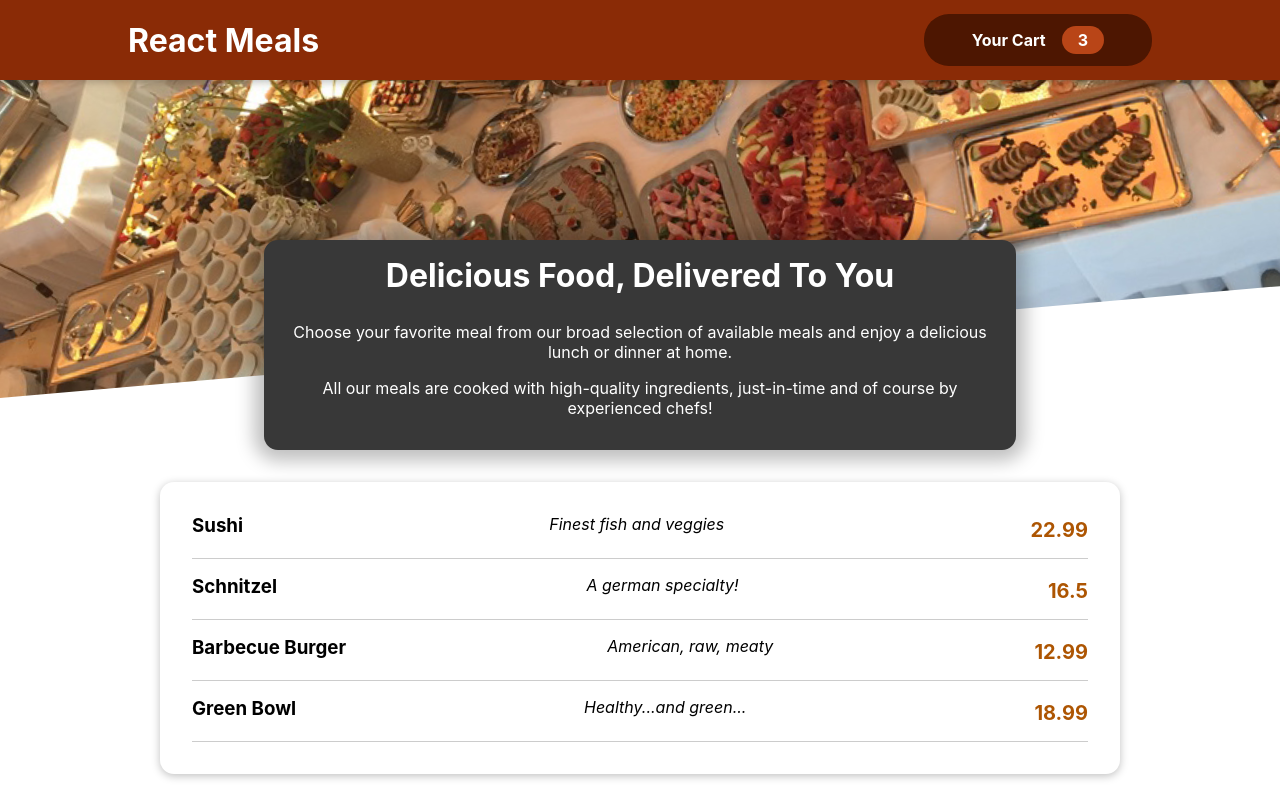
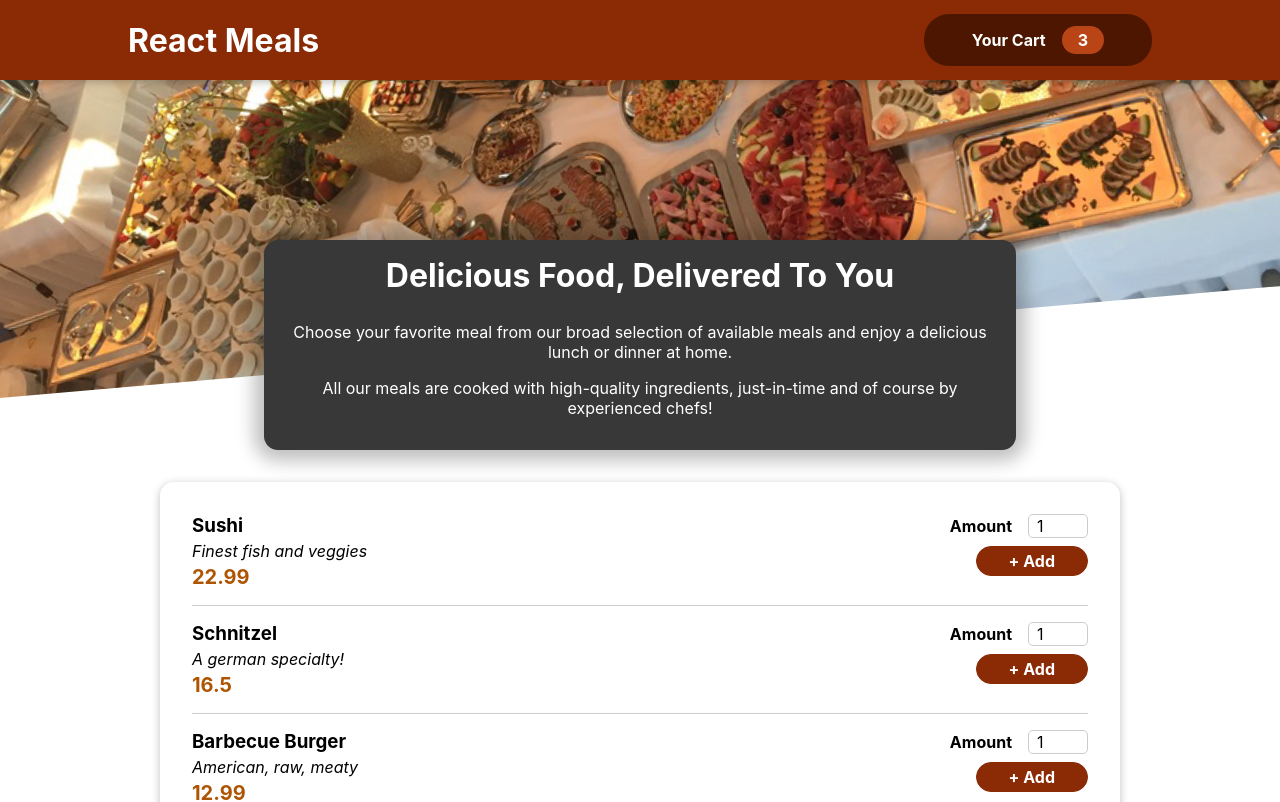
Before and after one commit to ayatullah-ayat/f-o-app, a React (Create React App) app: page / in a window 1280 px wide. Shown: the top 802 px of the page. Built offline with nearby package versions, Linux system fonts and the light colour scheme.

Commit message:
cart individual form completed

```diff
--- a/src/components/Meals/AvailableMeals.js
+++ b/src/components/Meals/AvailableMeals.js
@@ -2,7 +2,7 @@
 
 import MealItem from './MealItem';
 
-import Card from '../Cart/Card';
+import Card from '../UI/Card';
 
 const DUMMY_MEALS = [
     {
--- a/src/components/Meals/MealItem.js
+++ b/src/components/Meals/MealItem.js
@@ -1,13 +1,17 @@
 
 import classes from "./MealItem.module.css";
+import { MealItemForm } from "./MealItemForm";
 
 const MealItem = (props) => {
   return (
-    <li>
-      <div className={ classes.meal }>
+    <li className={ classes.meal }>
+      <div>
         <h3>{props.name}</h3>
         <div className={ classes.description }> {props.description} </div>
         <div className={ classes.price }>{props.price}</div>
+      </div>
+      <div>
+        <MealItemForm />
       </div>
     </li>
   );
--- /dev/null
+++ b/src/components/Meals/MealItemForm.js
@@ -0,0 +1,23 @@
+import React from 'react'
+import Input from '../UI/Input'
+
+import classes from './MealItemForm.module.css'
+
+export const MealItemForm = () => {
+  return (
+    <form className={classes.form}>
+        <Input
+            label='Amount'
+            input={{
+                id: 'amount',
+                type: 'number',
+                min: "1",
+                max: '5',
+                step: "1",
+                defaultValue: "1"
+            }}
+        />
+        <button>+ Add</button>
+    </form>
+  )
+}
--- /dev/null
+++ b/src/components/Meals/MealItemForm.module.css
@@ -0,0 +1,20 @@
+.form {
+    text-align: right;
+  }
+
+  .form button {
+    font: inherit;
+    cursor: pointer;
+    background-color: #8a2b06;
+    border: 1px solid #8a2b06;
+    color: white;
+    padding: 0.25rem 2rem;
+    border-radius: 20px;
+    font-weight: bold;
+  }
+
+  .form button:hover,
+  .form button:active {
+    background-color: #641e03;
+    border-color: #641e03;
+  }
--- /dev/null
+++ b/src/components/UI/Input.js
@@ -0,0 +1,11 @@
+import React from 'react'
+import classes from './Input.module.css';
+
+export default function Input(props) {
+  return (
+    <div className={classes.input}>
+        <label htmlFor={props.input.id}>{props.label}</label>
+        <input { ...props.input }/>
+    </div>
+  )
+}
--- /dev/null
+++ b/src/components/UI/Input.module.css
@@ -0,0 +1,18 @@
+.input {
+    display: flex;
+    align-items: center;
+    margin-bottom: 0.5rem;
+  }
+
+  .input label {
+    font-weight: bold;
+    margin-right: 1rem;
+  }
+
+  .input input {
+    width: 3rem;
+    border-radius: 5px;
+    border: 1px solid #ccc;
+    font: inherit;
+    padding-left: 0.5rem;
+  }
```
Also changed, not shown: src/components/UI/Card.js (renamed from src/components/Cart/Card.js), src/components/UI/Card.module.css (renamed from src/components/Cart/Card.module.css).
